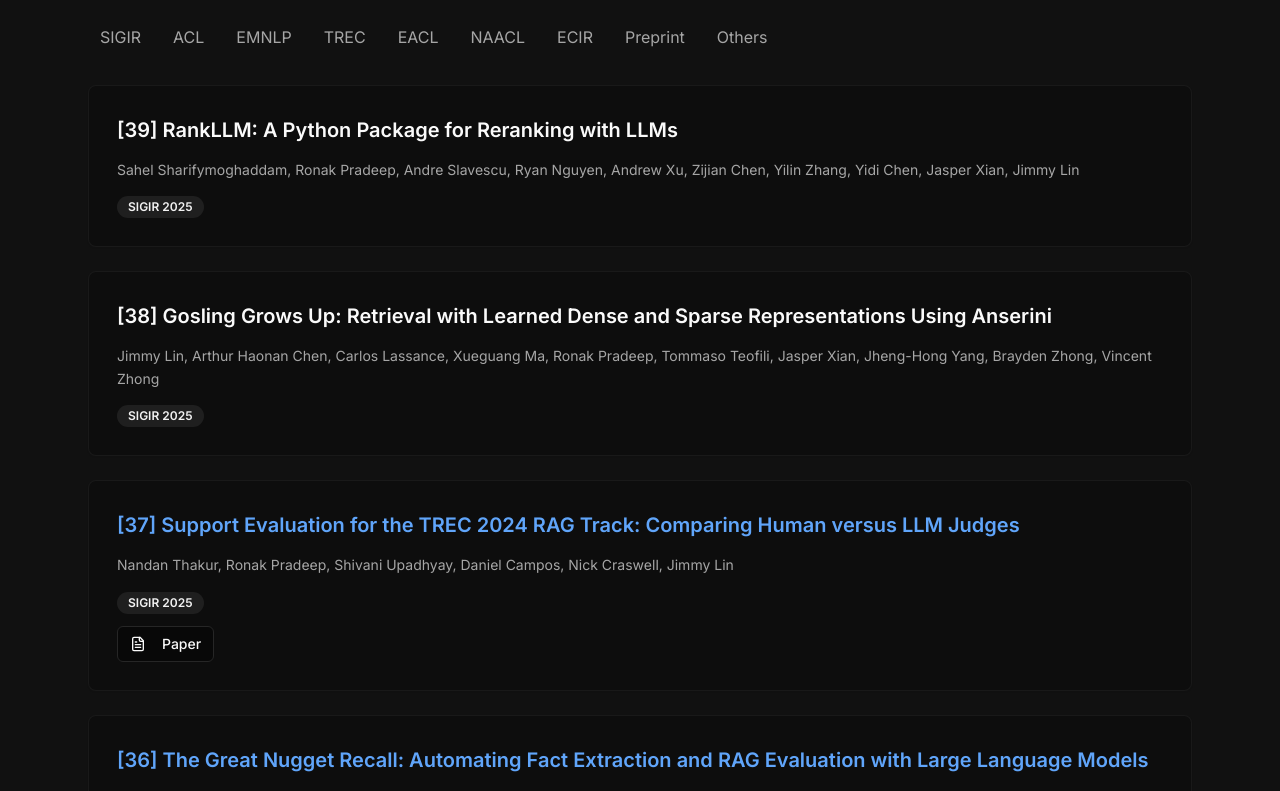
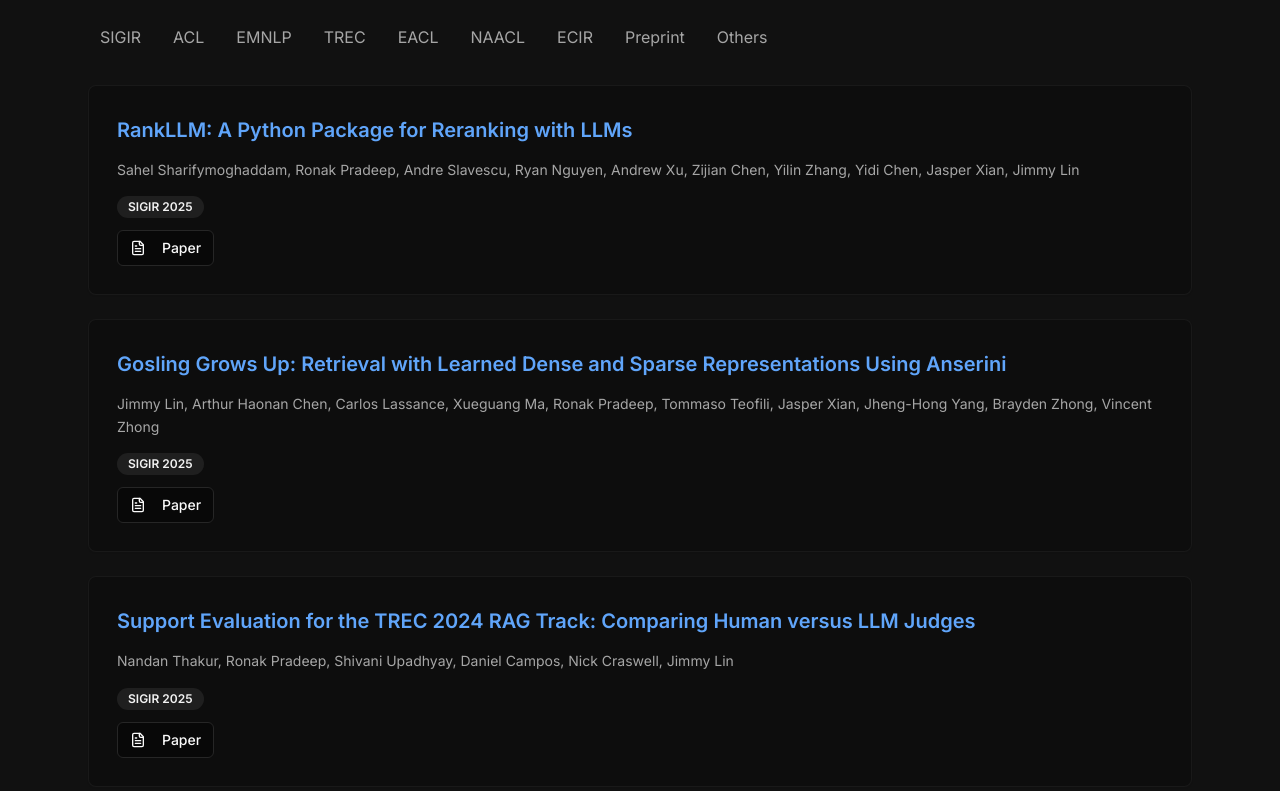
Before and after one commit to ronakice/ronakice.github.io, a Next.js app: page / in a window 1280 px wide. Shown: the part 2327-3118 px from the top of the page. Built offline with nearby package versions, Linux system fonts and the light colour scheme; a web font is replaced by a local one.

Commit message:
Update in Publications

```diff
--- a/app/page.tsx
+++ b/app/page.tsx
@@ -43,7 +43,7 @@ function PapersSection() {
       authors:
         "Sahel Sharifymoghaddam, Ronak Pradeep, Andre Slavescu, Ryan Nguyen, Andrew Xu, Zijian Chen, Yilin Zhang, Yidi Chen, Jasper Xian, Jimmy Lin",
       venue: "SIGIR 2025",
-      link: undefined,
+      link: "https://github.com/castorini/rank_llm",
       subtopics: ["Retrieval", "Reranking", "Large Language Models"],
       year: 2025,
     },
@@ -52,7 +52,7 @@ function PapersSection() {
       authors:
         "Jimmy Lin, Arthur Haonan Chen, Carlos Lassance, Xueguang Ma, Ronak Pradeep, Tommaso Teofili, Jasper Xian, Jheng-Hong Yang, Brayden Zhong, Vincent Zhong",
       venue: "SIGIR 2025",
-      link: undefined,
+      link: "https://dl.acm.org/doi/10.1145/3726302.3730281",
       subtopics: ["Retrieval"],
       year: 2025,
     },
@@ -514,10 +514,10 @@ function PapersSection() {
                         href={paper.link}
                         className="text-blue-600 hover:text-blue-800 dark:text-blue-400 dark:hover:text-blue-300"
                       >
-                        [{paperNumber}] {paper.title}
+                        {paper.title}
                       </Link>
                     ) : (
-                      `[${paperNumber}] ${paper.title}`
+                      `${paper.title}`
                     )}
                   </h3>
                   <p className="text-muted-foreground mb-3 text-sm leading-relaxed">{paper.authors}</p>
```
